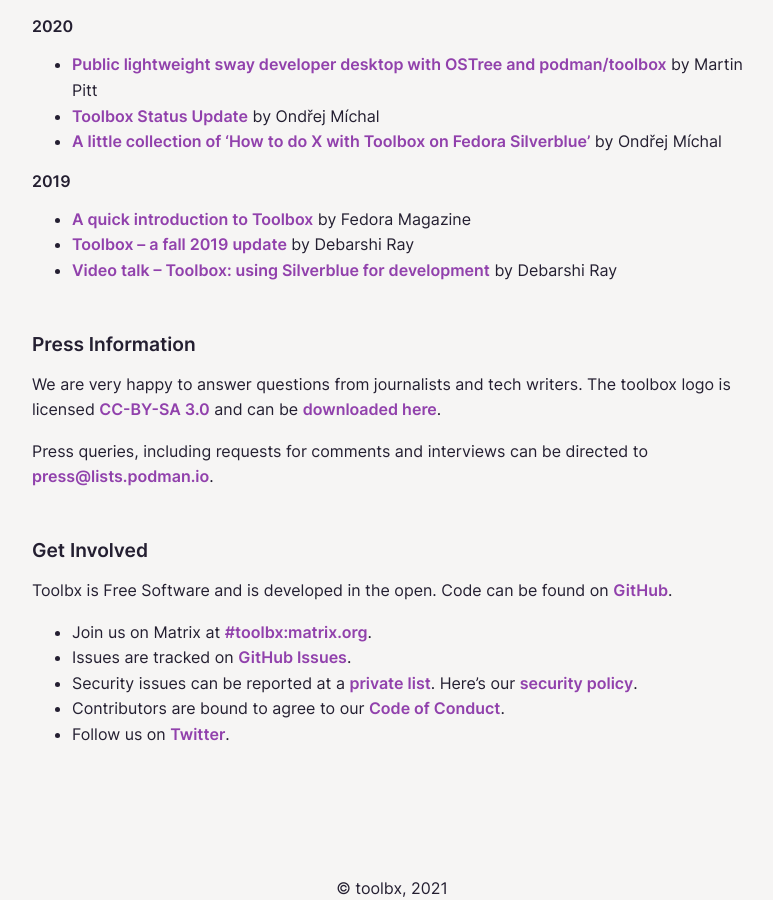
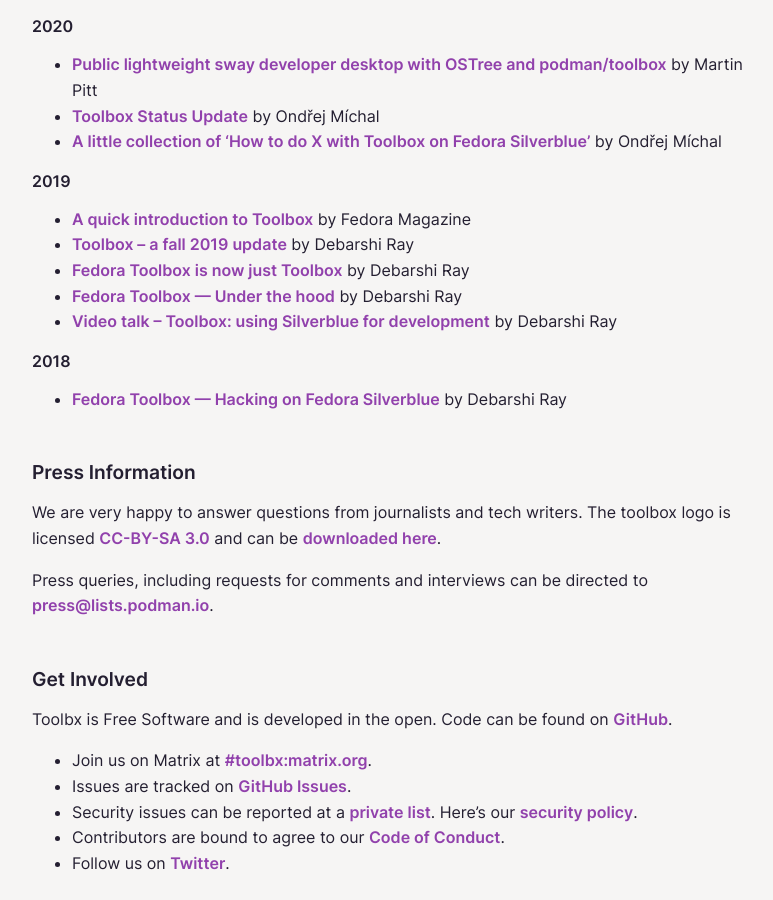
Before and after one commit to containers/containertoolbx.org, a Jekyll site: the page built from index.md, in a window 1280 px wide and 900 px high, scrolled down 1542 px. Shown: the whole window, without its empty margins (248-1021 px from the left). Built offline with Jekyll 4.4.1, drawn with Linux system fonts in a browser that asks for light colours.

Commit message:
Link to a few more of my blog posts

```diff
--- a/index.md
+++ b/index.md
@@ -38,7 +38,12 @@
 #### 2019
 * [A quick introduction to Toolbox](https://fedoramagazine.org/a-quick-introduction-to-toolbox-on-fedora/) by Fedora Magazine
 * [Toolbox -- a fall 2019 update](https://debarshiray.wordpress.com/2019/11/01/toolbox-a-fall-2019-update/) by Debarshi Ray
+* [Fedora Toolbox is now just Toolbox](https://debarshiray.wordpress.com/2019/04/03/fedora-toolbox-is-now-just-toolbox/) by Debarshi Ray
+* [Fedora Toolbox — Under the hood](https://debarshiray.wordpress.com/2019/01/21/fedora-toolbox-under-the-hood/) by Debarshi Ray
 * [Video talk -- Toolbox: using Silverblue for development](https://www.youtube.com/watch?v=BGXs0W6NRBM) by Debarshi Ray
+
+#### 2018
+* [Fedora Toolbox — Hacking on Fedora Silverblue](https://debarshiray.wordpress.com/2018/10/22/fedora-toolbox-hacking-on-fedora-silverblue/) by Debarshi Ray
 
 ## Press Information
 We are very happy to answer questions from journalists and tech writers. The toolbox logo is licensed [CC-BY-SA 3.0](https://creativecommons.org/licenses/by-sa/3.0/) and can be [downloaded here](/assets/logo/toolbx-logo.zip).
```
